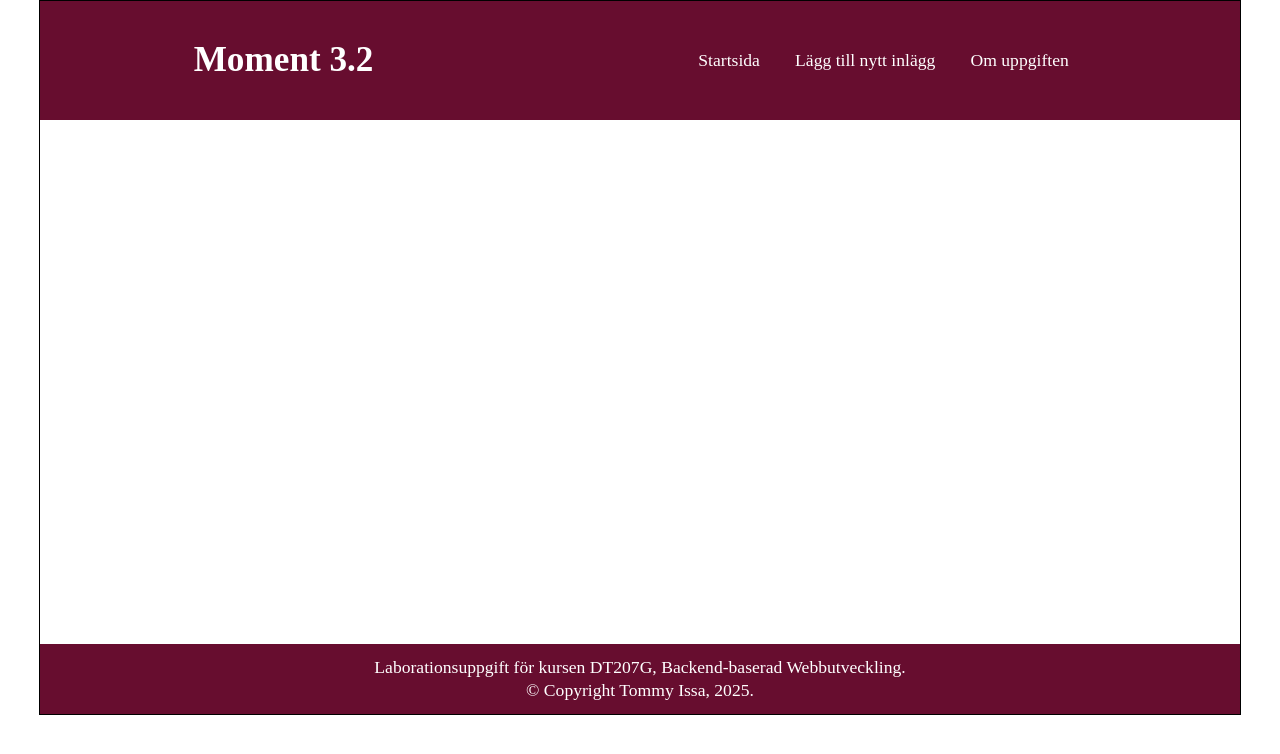
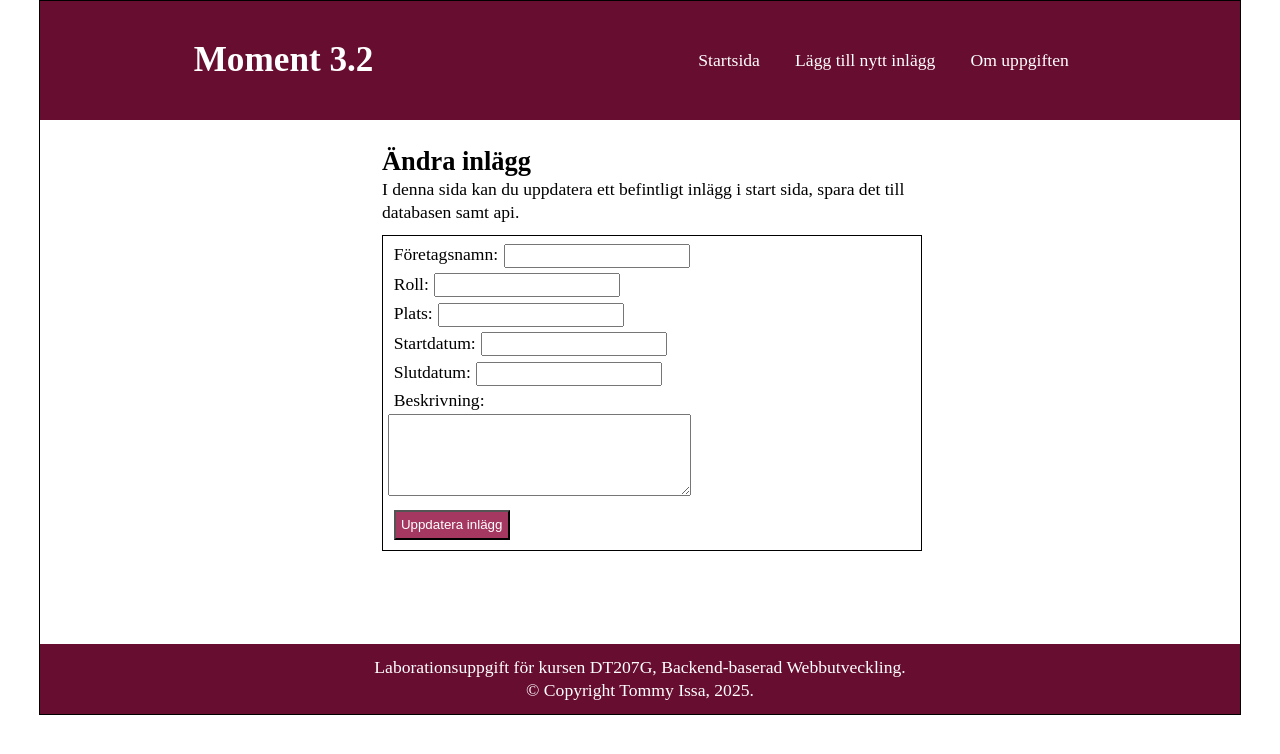
Before and after one commit to TommyIss/dt207g-moment32_2, an Angular app: page /edit/1 in a window 1280 px wide. Before the commit this address led to /. Shown: the top 754 px of the page. Built offline with nearby package versions, Linux system fonts and the light colour scheme; no server answers.

Commit message:
Har skapat komponent för ändringsformuläret för att uppdatera ett befintligt inlägg

```diff
--- a/src/app/app.routes.ts
+++ b/src/app/app.routes.ts
@@ -2,10 +2,12 @@ import { Routes } from '@angular/router';
 import { HomeComponent } from './pages/home/home.component';
 import { AddComponent } from './pages/add/add.component';
 import { AboutComponent } from './pages/about/about.component';
+import { EditComponent } from './pages/edit/edit.component';
 
 export const routes: Routes = [
     {path: 'home', component: HomeComponent},
     {path: 'add', component: AddComponent},
     {path: 'about', component: AboutComponent},
-    {path: '', redirectTo: '/home', pathMatch: 'full'}
+    {path: '', redirectTo: '/home', pathMatch: 'full'},
+    {path: 'edit/:_id', component: EditComponent}
 ];
--- /dev/null
+++ b/src/app/pages/edit/edit.component.css
@@ -0,0 +1,33 @@
+.container {
+  max-width: 600px;
+  margin: 0 auto;
+  border: none;
+}
+
+section {
+    width: 90%;
+    margin: 1% auto;
+}
+
+div {
+    border: 1px solid black;
+    padding: 1%;
+    margin: 2% 0;
+}
+
+label, button, textarea {
+    margin: 1%;
+}
+input, textarea {
+    margin: 0.5% 0;
+    padding: 0.5%;
+}
+button {
+    padding: 1%;
+    background-color: #A53860;
+    color: white;
+    cursor: pointer;
+}
+button:hover {
+    background-color: #71C0BB;
+}
--- /dev/null
+++ b/src/app/pages/edit/edit.component.html
@@ -0,0 +1,38 @@
+<div class="container">
+    <section>
+        <h2>
+            Ändra inlägg
+        </h2>
+
+        <p>
+            I denna sida kan du uppdatera ett befintligt inlägg i start sida, spara det till databasen samt api.
+        </p>
+
+        <div>
+            <label for="companyname">Företagsnamn:</label>
+            <input type="text" id="companyname" [(ngModel)]="chosenExperience.companyname">
+            <br>
+            <label for="jobtitle">Roll:</label>
+            <input type="text" id="jobtitle" [(ngModel)]="chosenExperience.jobtitle">
+            <br>
+            <label for="location">Plats:</label>
+            <input type="text" id="location" [(ngModel)]="chosenExperience.location">
+            <br>
+            <label for="startdate">Startdatum:</label>
+            <input type="text" id="startdate" [(ngModel)]="chosenExperience.startdate">
+            <br>
+            <label for="enddate">Slutdatum:</label>
+            <input type="text" id="enddate" [(ngModel)]="chosenExperience.enddate">
+            <br>
+            <label for="description">Beskrivning:</label>
+            <br>
+            <textarea id="description" [(ngModel)]="chosenExperience.description" rows="5" cols="35"></textarea>
+            <br>
+            <button (click)="editData()">Uppdatera inlägg</button>
+        </div>
+        <!-- if-sats för att visa felmeddalande -->
+        @if(error !== '') {
+            <p style="color: red;">{{ error }}</p>
+        }
+    </section>
+</div>
--- /dev/null
+++ b/src/app/pages/edit/edit.component.ts
@@ -0,0 +1,55 @@
+import { CommonModule } from '@angular/common';
+import { Component } from '@angular/core';
+import { FormsModule } from '@angular/forms';
+import { ExperiencesService } from '../../services/experiences.service';
+import { ActivatedRoute, Router } from '@angular/router';
+import { Experience } from '../../models/experience';
+
+@Component({
+  selector: 'app-edit',
+  imports: [CommonModule, FormsModule],
+  templateUrl: './edit.component.html',
+  styleUrl: './edit.component.css'
+})
+export class EditComponent {
+// Properties
+  _id: string = '';
+  companyname: string = '';
+  jobtitle: string = '';
+  location: string = '';
+  startdate: string = '';
+  enddate: string = '';
+  description: string = '';
+  error: string = '';
+  chosenExperience: Experience = {
+    _id: this._id,
+    companyname: this.companyname,
+    jobtitle: this.jobtitle,
+    location: this.location,
+    startdate: this.startdate,
+    enddate: this.enddate,
+    description: this.description
+  };
+
+  constructor( private experienceService: ExperiencesService, private router: Router, private route: ActivatedRoute) {}
+
+  ngOnInit() {
+    this._id = String(this.route.snapshot.paramMap.get('_id'));
+    this.experienceService.getChosenData(this._id).subscribe(experience => {
+      this.chosenExperience = experience;
+    });
+  }
+
+  editData() {
+    this.experienceService.updateData(this._id, this.chosenExperience).subscribe({
+      next: response => {
+        console.log(response);
+        this.router.navigate(['/']);
+      },
+      error: err => {
+        this.error = err.error.message;
+      }
+    });
+
+  }
+}
```
Also changed, not shown: 1 other file (tests, documents, lock files or other folders).
